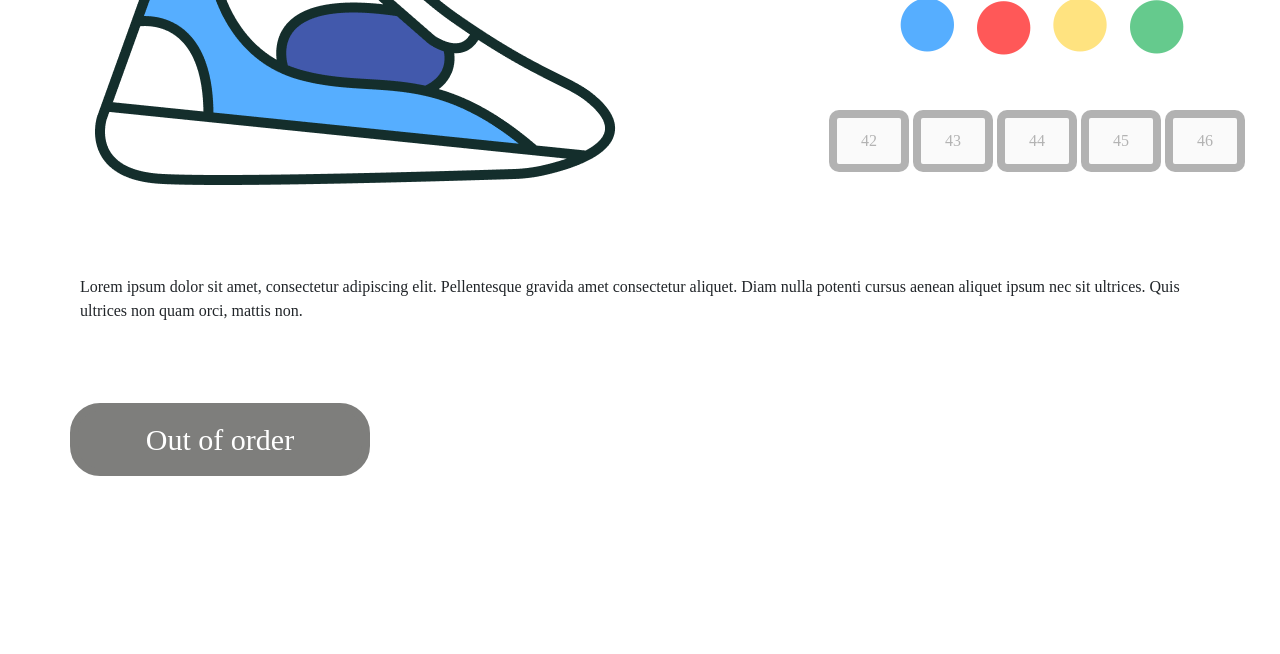
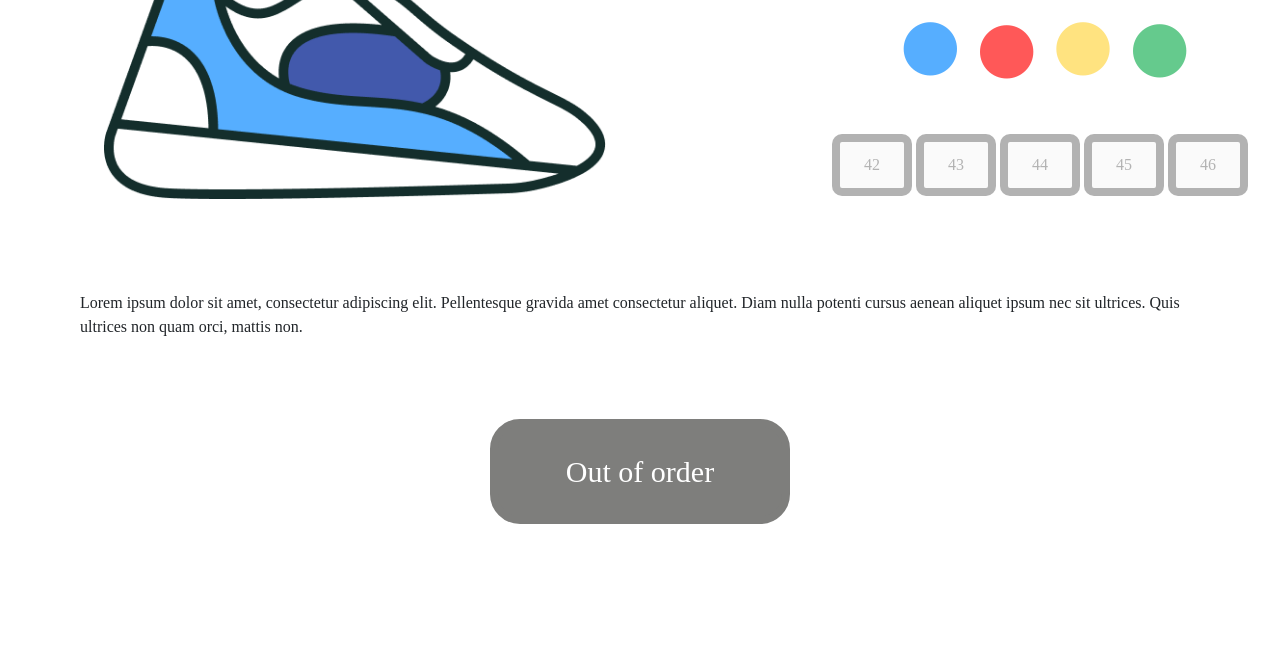
Before and after one commit to Lavalbaptiste/Lavalbaptiste, a plain HTML site: page index.html in a window 1280 px wide. Shown: the part 146-800 px from the top of the page. Drawn offline with nearby package versions, Linux system fonts and the light colour scheme.

Commit message:
Update index.html

```diff
--- a/index.html
+++ b/index.html
@@ -5,7 +5,8 @@
     <meta name="viewport"
           content="width=device-width, user-scalable=no, initial-scale=1.0, maximum-scale=1.0, minimum-scale=1.0">
     <meta http-equiv="X-UA-Compatible" content="ie=edge">
-    <link href="static/bootstrap/css/bootstrap.css" rel="stylesheet">
+    //<link href="static/bootstrap/css/bootstrap.css" rel="stylesheet">
+    <link href="https://cdn.jsdelivr.net/npm/bootstrap@5.2.0-beta1/dist/css/bootstrap.min.css" rel="stylesheet" integrity="sha384-0evHe/X+R7YkIZDRvuzKMRqM+OrBnVFBL6DOitfPri4tjfHxaWutUpFmBp4vmVor" crossorigin="anonymous">
     <link href="style.css" rel="stylesheet">
     <script src="script.js"></script>
     <title>Document</title>
```
